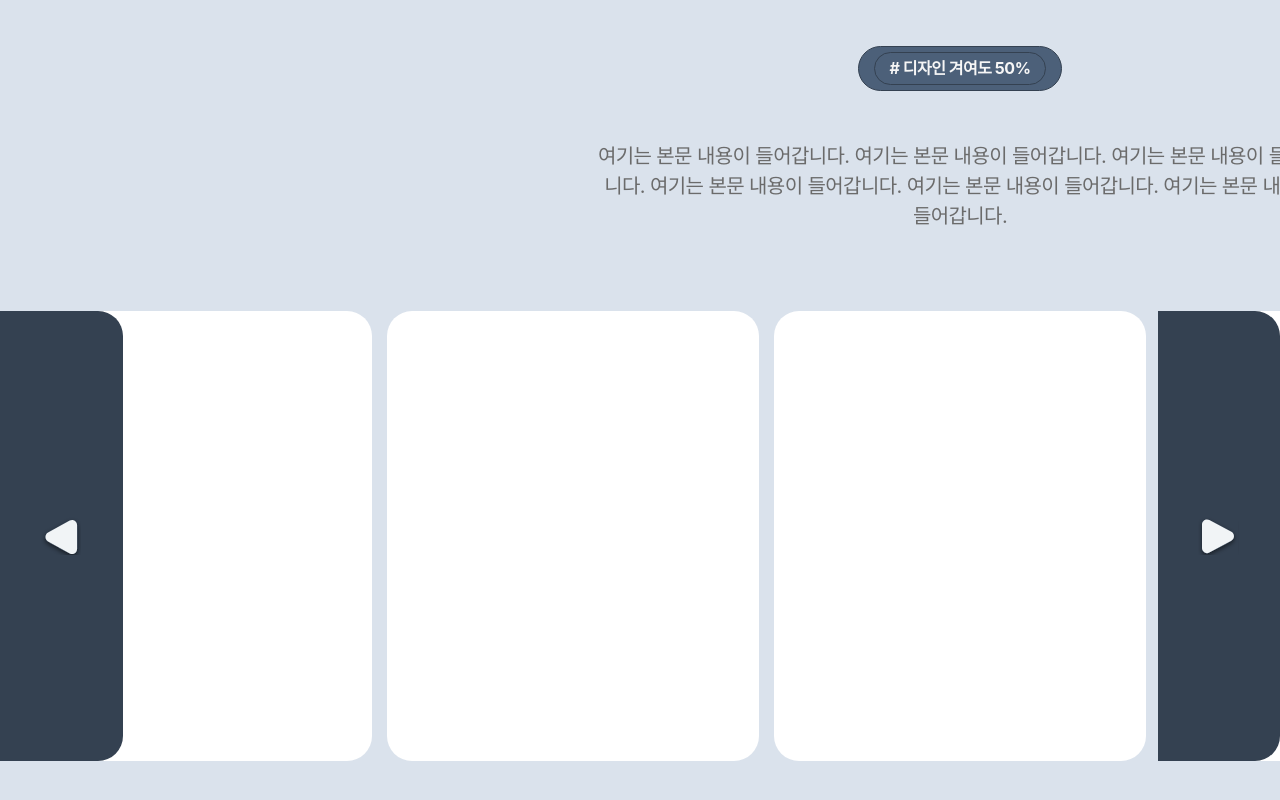
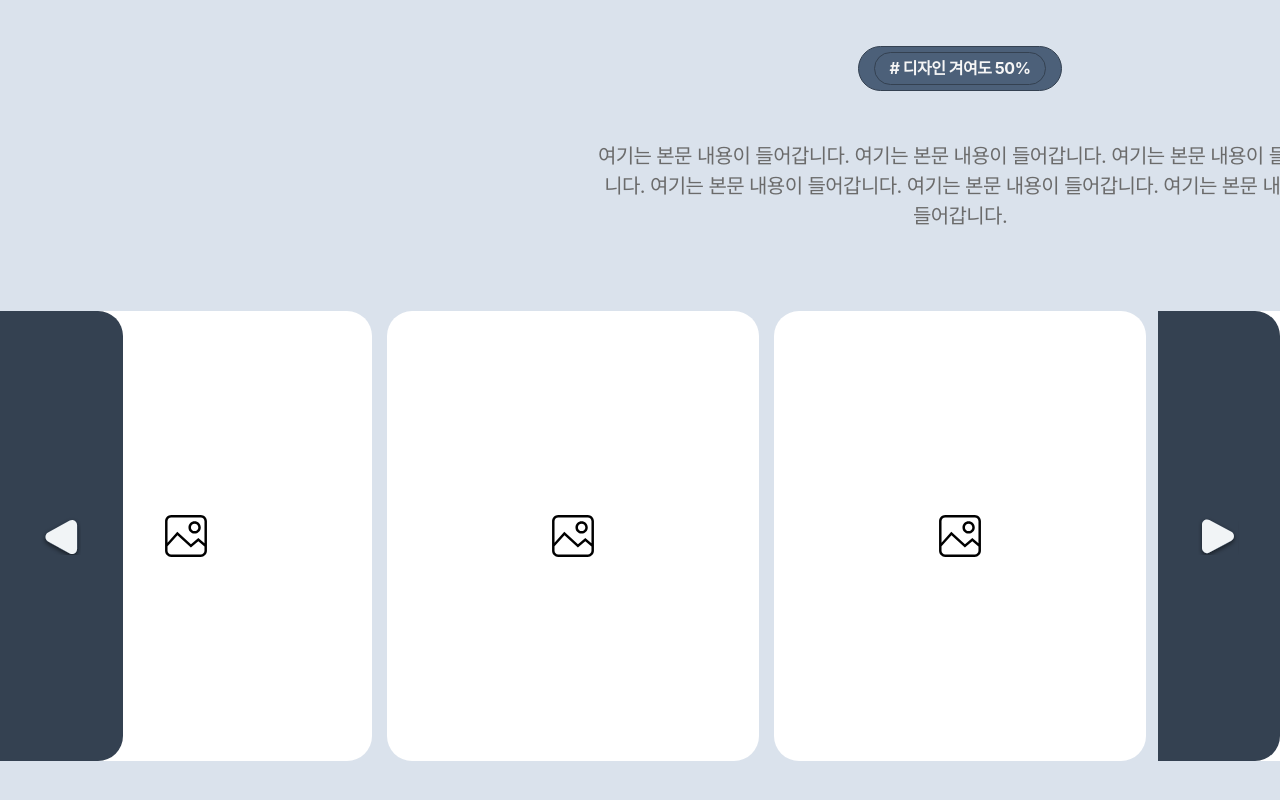
Before and after one commit to pnci1029/FolioPark, a React (Create React App) app in the folder FolioPark_FE/: page / in a window 1280 px wide. Shown: the part 1511-2311 px from the top of the page. Built offline with nearby package versions, Linux system fonts and the light colour scheme.

Commit message:
이미지 항목 완료

```diff
--- a/FolioPark_FE/src/components/common/Main.tsx
+++ b/FolioPark_FE/src/components/common/Main.tsx
@@ -1,6 +1,20 @@
 import style from "../../style/common/main.module.scss"
+import {useState} from "react";
+import emptyImage from "../../assets/empty_img.svg"
+import {useImageFrameMover} from "./hooks/useImageFrameMover";
 
 export function Main() {
+
+    const { offset, moveFrames} = useImageFrameMover();
+
+    const firstImageArea =[
+        {src: emptyImage},
+        {src: emptyImage},
+        {src: emptyImage},
+        {src: emptyImage},
+        {src: emptyImage},
+    ]
+
 
 
     return (
@@ -70,17 +84,22 @@ export function Main() {
 
                     {/*이미지 영역*/}
                     <div className={style.imageArea}>
-                        <div className={style.imageFrame}/>
-                        <div className={style.imageFrame}/>
-                        <div className={style.imageFrame}/>
-                        <div className={style.imageFrame}/>
-                        <div className={style.imageFrame}/>
+                        {/* offset 상태에 따라 프레임들이 이동 */}
+                        {firstImageArea.map((data, index) => (
+                            <div
+                                key={index}
+                                className={style.imageFrame}
+                                style={{transform: `translateX(${offset}px)`}}
+                            >
+                                <img className={style.image} src={data.src}/>
+                            </div>
+                        ))}
 
-                        <div className={`${style.imageHandler} ${style.left}`}>
+                        <div className={`${style.imageHandler} ${style.left}`} onClick={() => moveFrames('left', firstImageArea.length)}>
                             <div className={`${style.polygon} ${style.left}`}/>
                         </div>
 
-                        <div className={`${style.imageHandler} ${style.right}`}>
+                        <div className={`${style.imageHandler} ${style.right}`} onClick={() => moveFrames('right', firstImageArea.length)}>
                             <div className={`${style.polygon} ${style.right}`}/>
                         </div>
                     </div>
--- a/FolioPark_FE/src/style/common/main.module.scss
+++ b/FolioPark_FE/src/style/common/main.module.scss
@@ -255,6 +255,18 @@
     align-items: center;
     border-radius: 25px;
     background: var(--Color-GrayScale-white, #FFF);
+
+    transition: transform 0.3s ease;
+
+    > .image{
+      width: 50px;
+      height: 50px;
+
+      //background-image: url("../../assets/empty_img.svg");
+      background-size: cover;
+      background-position: center;
+      background-repeat: no-repeat;
+    }
   }
 
   .imageHandler{
@@ -268,6 +280,8 @@
     position: absolute;
     border-radius: 0 25px 25px 0;
     background: var(--Color-Special-Sdarkblue-500_main, #344151);
+
+    cursor: pointer;
 
     &.right{
       right: 0;
```
Also changed, not shown: FolioPark_FE/src/assets/empty_img.svg (added).
